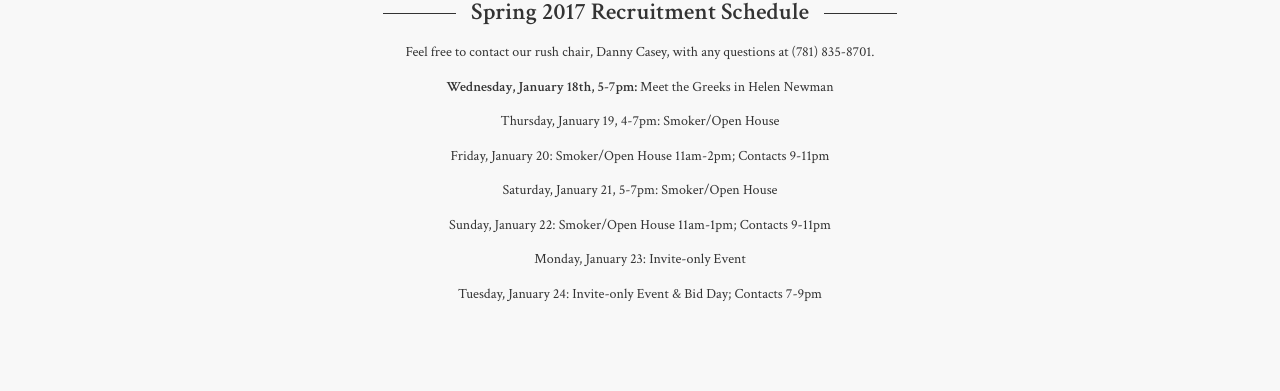
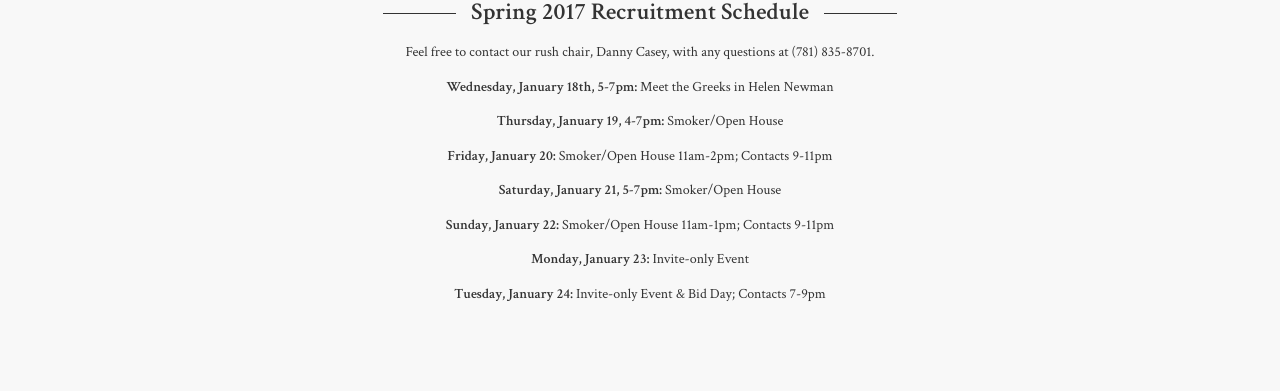
Before and after one commit to pjochillin/cornellkappasigma, a Jekyll site: the page built from recruitment/index.html, in a window 1280 px wide. Shown: the part 233-624 px from the top of the page. Built offline with Jekyll 4.4.1, drawn with Linux system fonts in a browser that asks for light colours; nearby versions of some CDN libraries.

Commit message:
updated spring rush info

```diff
--- a/recruitment/index.html
+++ b/recruitment/index.html
@@ -9,12 +9,12 @@
 			<br>
 			<p>Feel free to contact our rush chair, Danny Casey, with any questions at (781) 835-8701.</p>
 			<p><b>Wednesday, January 18th, 5-7pm:</b> Meet the Greeks in Helen Newman</p>
-			<p>Thursday, January 19, 4-7pm: Smoker/Open House</p>
-			<p>Friday, January 20: Smoker/Open House 11am-2pm; Contacts 9-11pm</p>
-			<p>Saturday, January 21, 5-7pm: Smoker/Open House</p>
-			<p>Sunday, January 22: Smoker/Open House 11am-1pm; Contacts 9-11pm</p>
-			<p>Monday, January 23: Invite-only Event</p>
-			<p>Tuesday, January 24: Invite-only Event &amp; Bid Day; Contacts 7-9pm</p>
+			<p><b>Thursday, January 19, 4-7pm:</b> Smoker/Open House</p>
+			<p><b>Friday, January 20:</b> Smoker/Open House 11am-2pm; Contacts 9-11pm</p>
+			<p><b>Saturday, January 21, 5-7pm:</b> Smoker/Open House</p>
+			<p><b>Sunday, January 22:</b> Smoker/Open House 11am-1pm; Contacts 9-11pm</p>
+			<p><b>Monday, January 23:</b> Invite-only Event</p>
+			<p><b>Tuesday, January 24:</b> Invite-only Event &amp; Bid Day; Contacts 7-9pm</p>
 		</div>
 	</div>
 
```
